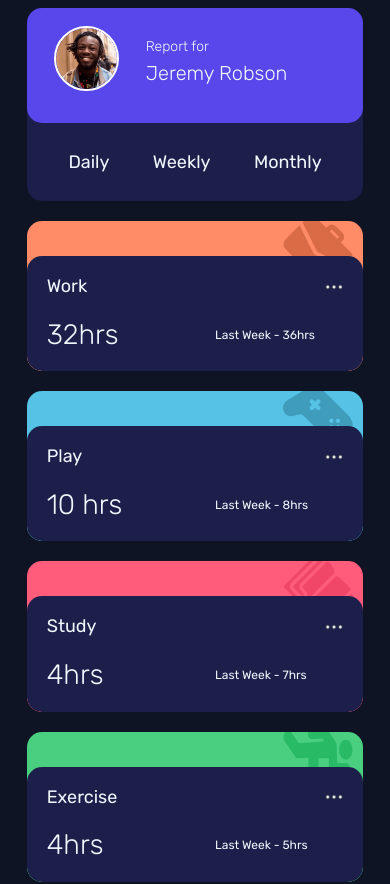
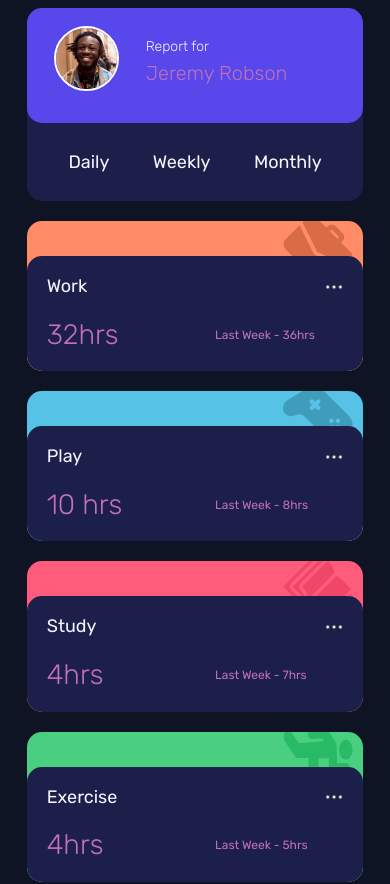
Before and after one commit to CaliforNya/nytt, a plain HTML site: page KodeHodeOppgaver/TimeTracker/index.html in a window 390 px wide. Shown: the top 884 px of the page. Drawn offline with Linux system fonts and the light colour scheme.

Commit message:
mobile ok?

```diff
--- a/KodeHodeOppgaver/TimeTracker/style.css
+++ b/KodeHodeOppgaver/TimeTracker/style.css
@@ -258,6 +258,13 @@ h1 {
         grid-column: 2/3;
     }
 
+    .over h2,
+    .over p {
+        display: block;
+        color: rgb(194, 112, 183);
+
+    }
+
     #under-user {
         flex-direction: row;
         justify-content: space-around;
```
